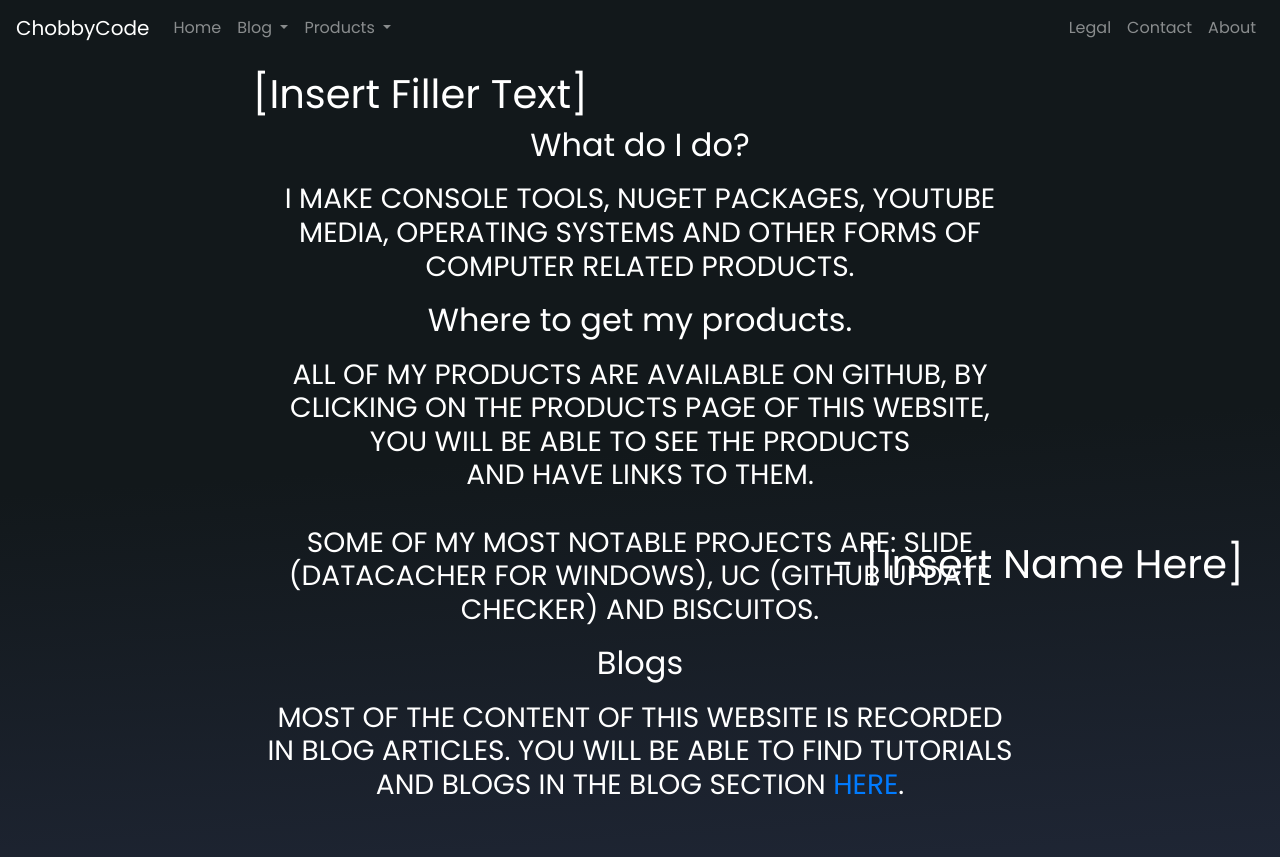
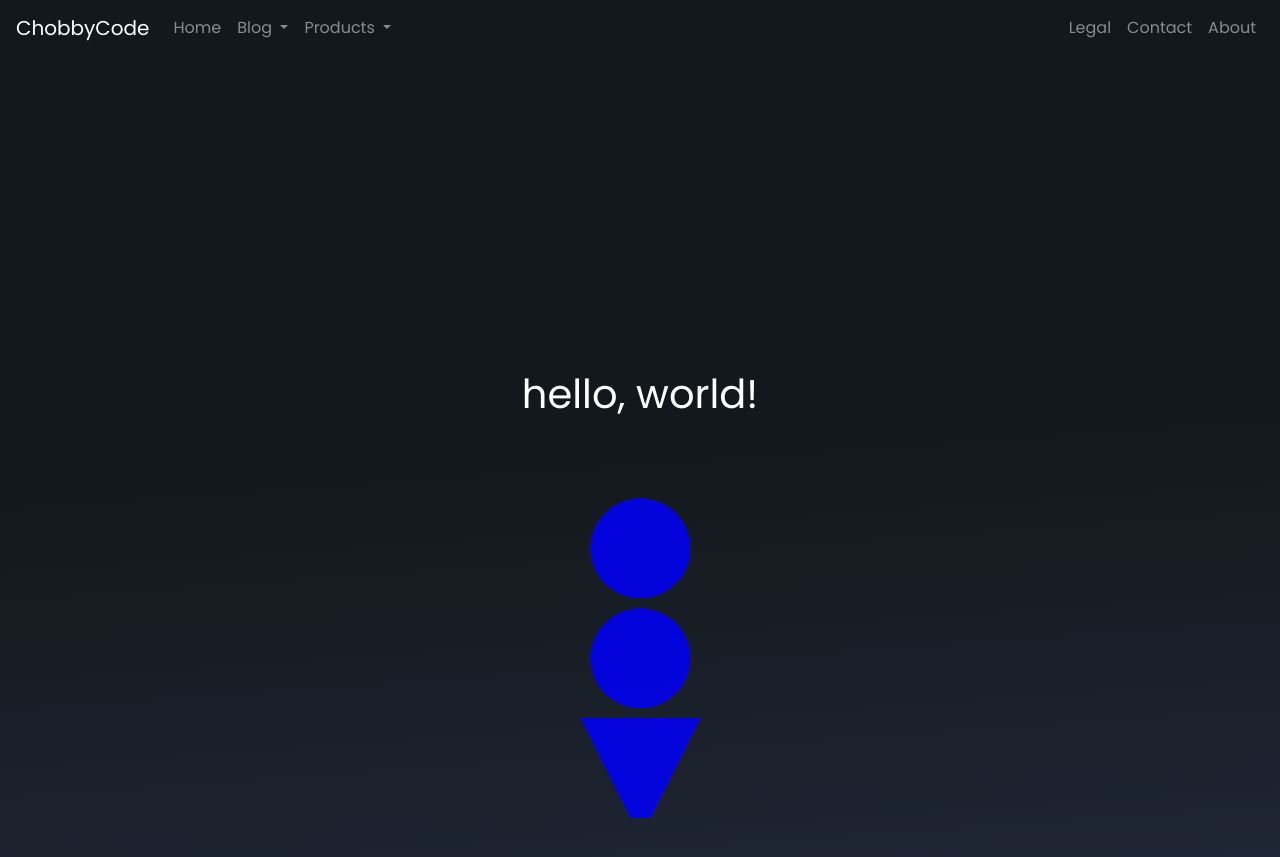
Before and after one commit to ChobbyCode/ChobbyCode.github.io, a Jekyll site: the page built from index.md, in a window 1280 px wide and 900 px high. Shown: the top 857 px of the window. Built offline with Jekyll 4.4.1, drawn with Linux system fonts in a browser that asks for light colours; some of the changed text lies outside the part shown.

Commit message:
memdfweqk,djqwokdjqwkdq

```diff
--- a/_layouts/home.html
+++ b/_layouts/home.html
@@ -1,47 +1,47 @@
----
-layout: nonContent
----
+<!DOCTYPE html>
 
-<script src="../assets/scripts/checkDeviceType.js"></script>
+<html lang="en">
 
-<div class="bg"></div>
+<head>
+    <meta charset="UTF-8">
+    <meta name="viewport" content="width-device-width" , initial-scale="1.0">
+    <link rel="stylesheet" href="/css/font-def.css">
+    <link rel="stylesheet" href="/css/default.css">
+    <link rel="stylesheet" href="/css/home.css">
+    <link rel="stylesheet" href="/css/homeActive.css">
+    <link rel="stylesheet" href="https://cdn.jsdelivr.net/npm/bootstrap@4.3.1/dist/css/bootstrap.min.css"
+        integrity="sha384-ggOyR0iXCbMQv3Xipma34MD+dH/1fQ784/j6cY/iJTQUOhcWr7x9JvoRxT2MZw1T" crossorigin="anonymous">
+    <title> {{ page.title }}</title>
+</head>
 
-<main>
+<body>
 
-    <section>
-        <h1 class="animate-on-scroll">[Insert Filler Text]</h1>
-        <h1 class="animate-on-scroll" , style="position: absolute; left: 65%; top: 60%;">- [Insert Name Here]</h1>
-    </section>
+    {% include nav.html %}
 
-    <section style="text-align: center;">
-        <h2 class="animate-on-scroll">What do I do?</h2>
-        <h3 class="animate-on-scroll">
-            I make console tools, NuGet packages, youtube media, operating systems and other forms of computer related
-            products.
-        </h3>
-        <div class="info-1"></div>
-    </section>
+    <div class="center h1" style="margin-top: 300px;">
+        hello, world!
+    </div>
 
-    <section style="text-align: center;">
-        <h2 class="animate-on-scroll">Where to get my products.</h2>
-        <h3 class="animate-on-scroll">
-            All of my products are available on github, by clicking on the products page of this website, you will be
-            able to see the products <br>
-            and have links to them.<br>
-            <br>
-            Some of my most notable projects are: Slide (Datacacher for Windows), UC (Github Update Checker) and
-            BiscuitOS.
-        </h3>
-    </section>
+    <div class="circle align-middle" style="margin-top: 10px;"></div>
+    <div class="circle align-middle" style="margin-top: 10px;"></div>
+    <div class="triangle align-middle" style="margin-top: 10px;"></div>
 
-    <section style="text-align: center;">
-        <h2 class="animate-on-scroll">Blogs</h2>
-        <h3 class="animate-on-scroll">
-            Most of the content of this website is recorded in blog articles. You will be able to find
-            tutorials and blogs in the blog section <a href="\blog\">here</a>.
-        </h3>
-    </section>
+    <div class="center"> I Don't Know Css. Also known as I am lazy and don't wanna program this page at the moment</div>
 
-</main>
+    <script src="\assets\scripts\scroll.js"></script>
 
-<script src="\assets\scripts\scroll.js"></script>
+    {% include footer.html %}
+
+    <script src="https://code.jquery.com/jquery-3.3.1.slim.min.js"
+        integrity="sha384-q8i/X+965DzO0rT7abK41JStQIAqVgRVzpbzo5smXKp4YfRvH+8abtTE1Pi6jizo"
+        crossorigin="anonymous"></script>
+    <script src="https://cdn.jsdelivr.net/npm/popper.js@1.14.7/dist/umd/popper.min.js"
+        integrity="sha384-UO2eT0CpHqdSJQ6hJty5KVphtPhzWj9WO1clHTMGa3JDZwrnQq4sF86dIHNDz0W1"
+        crossorigin="anonymous"></script>
+    <script src="https://cdn.jsdelivr.net/npm/bootstrap@4.3.1/dist/js/bootstrap.min.js"
+        integrity="sha384-JjSmVgyd0p3pXB1rRibZUAYoIIy6OrQ6VrjIEaFf/nJGzIxFDsf4x0xIM+B07jRM"
+        crossorigin="anonymous"></script>
+
+</body>
+
+</html>
--- a/css/home.css
+++ b/css/home.css
@@ -10,18 +10,11 @@ body {
     color: #fff;
 }
 
-section {
-    display: flex;
-    flex-direction: column;
-    justify-content: center;
-    align-items: center;
-    height: 100vh;
-}
-z
 
 h2 {
     margin-bottom: 1rem;
 }
+
 
 .animate-on-scroll {
     opacity: 0;
--- /dev/null
+++ b/css/homeActive.css
@@ -0,0 +1,41 @@
+
+.circle {
+    width: 100px;
+    height: 100px;
+    border-radius: 50%;
+    background-color: blue;
+    margin: auto;
+    padding: 10px;
+
+    animation: arrowFadeIn 10s;
+}
+
+.center {
+    margin: auto;
+    padding: 10px;
+    text-align: center;
+    padding: 70px 0;
+}
+
+.triangle {
+    width: 0;
+	height: 0;
+	border-left: 50px solid transparent;
+	border-right: 50px solid transparent;
+	border-top: 100px solid blue;
+
+    margin: auto;
+    padding: 10px;
+
+    animation: arrowFadeIn 10s;
+}
+
+
+@keyframes arrowFadeIn{
+    0%{
+        opacity:0;
+    }
+    100%{
+        opacity:1;
+    }
+}
```
Also changed, not shown: _includes/nav.html (+0 -33 lines), Gemfile.lock.
